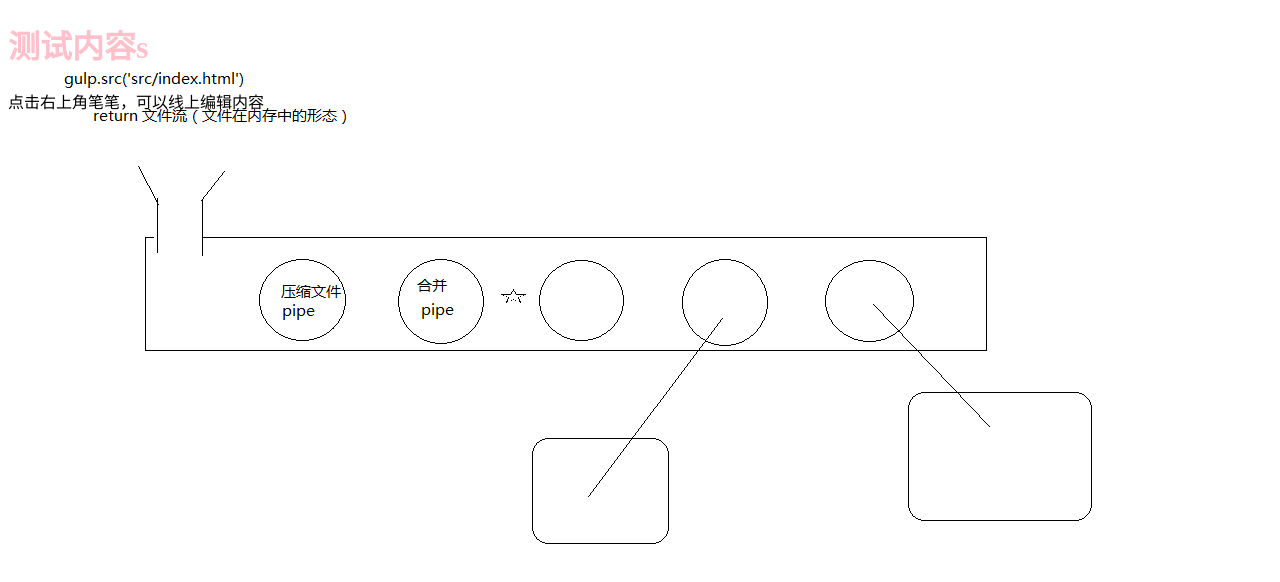
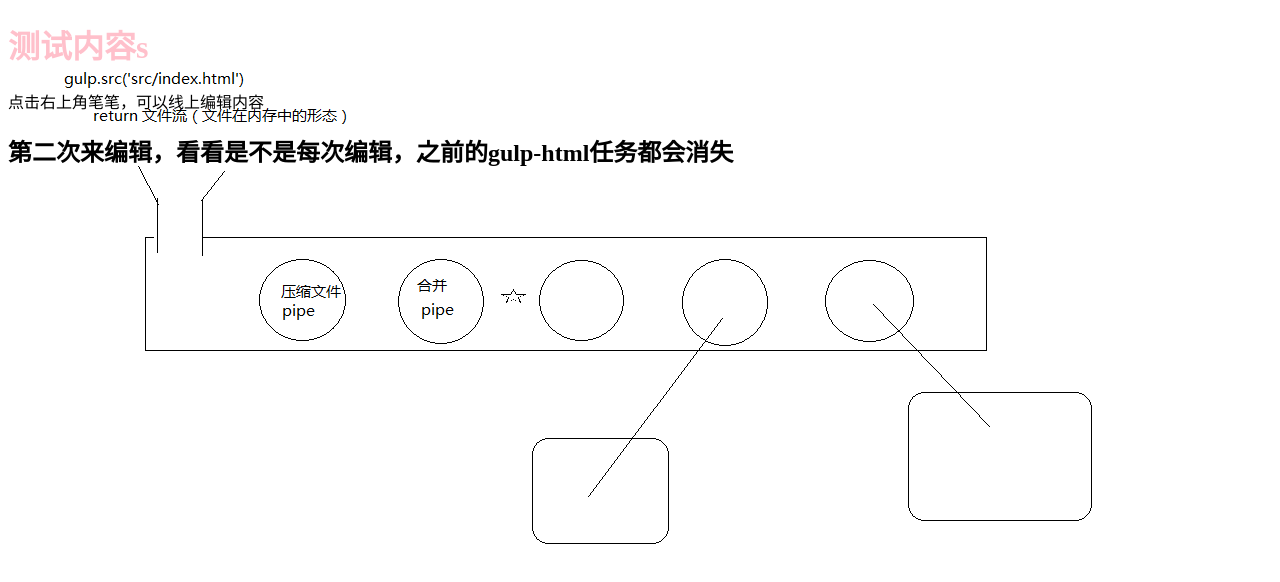
Before and after one commit to lirea/git-demo, a website: page src/index.html in a window 1280 px wide. Drawn offline with Linux system fonts and the light colour scheme; files that its build step writes are made by us from their sources.

Commit message:
试验gulp-html

```diff
--- a/src/index.html
+++ b/src/index.html
@@ -11,6 +11,7 @@
   <h1>测试内容s</h1>
 
   <p>点击右上角笔笔，可以线上编辑内容</p>
+  <h2>第二次来编辑，看看是不是每次编辑，之前的gulp-html任务都会消失</h2>
   <script src="scripts/all.js"></script>
 </body>
 
```
